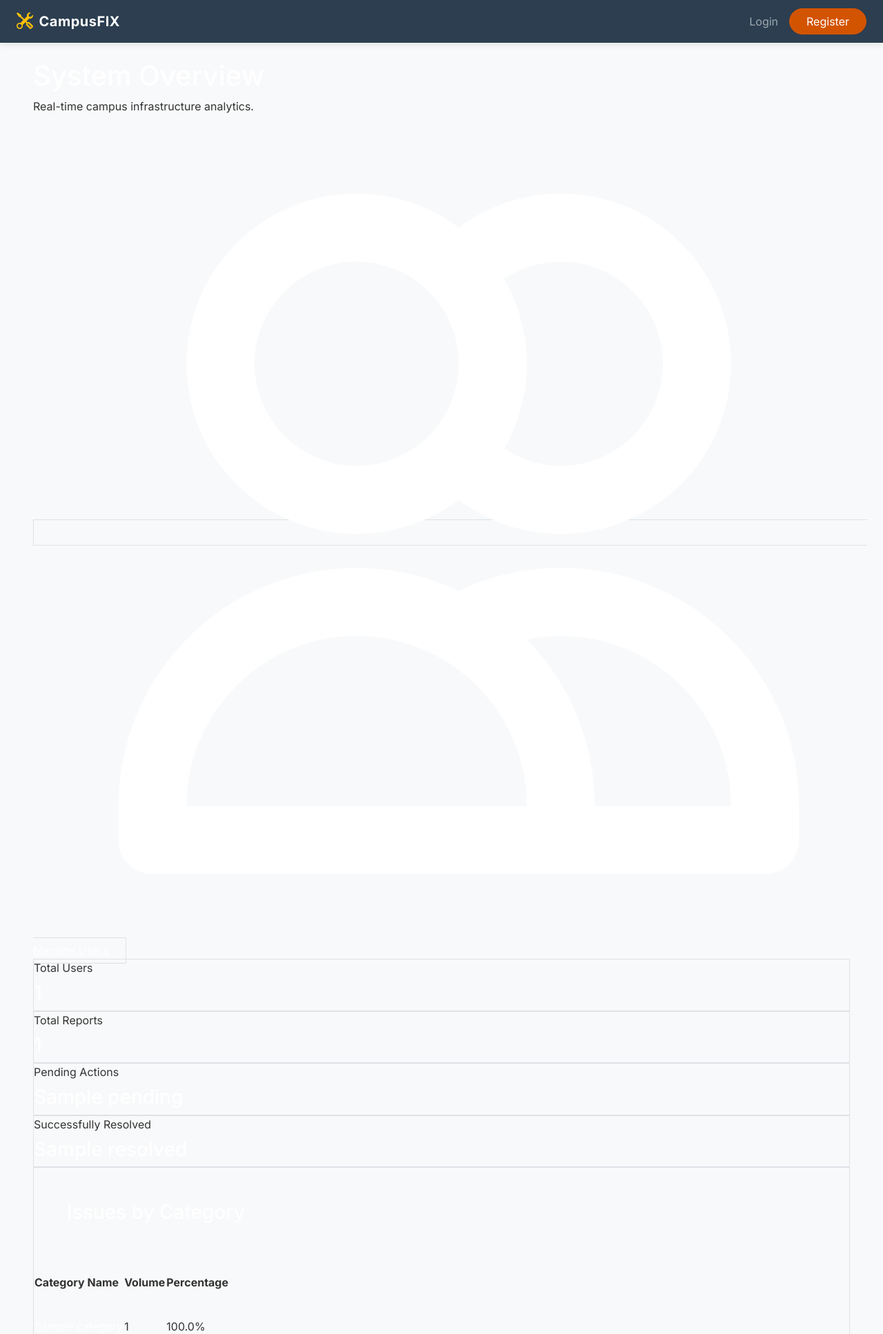
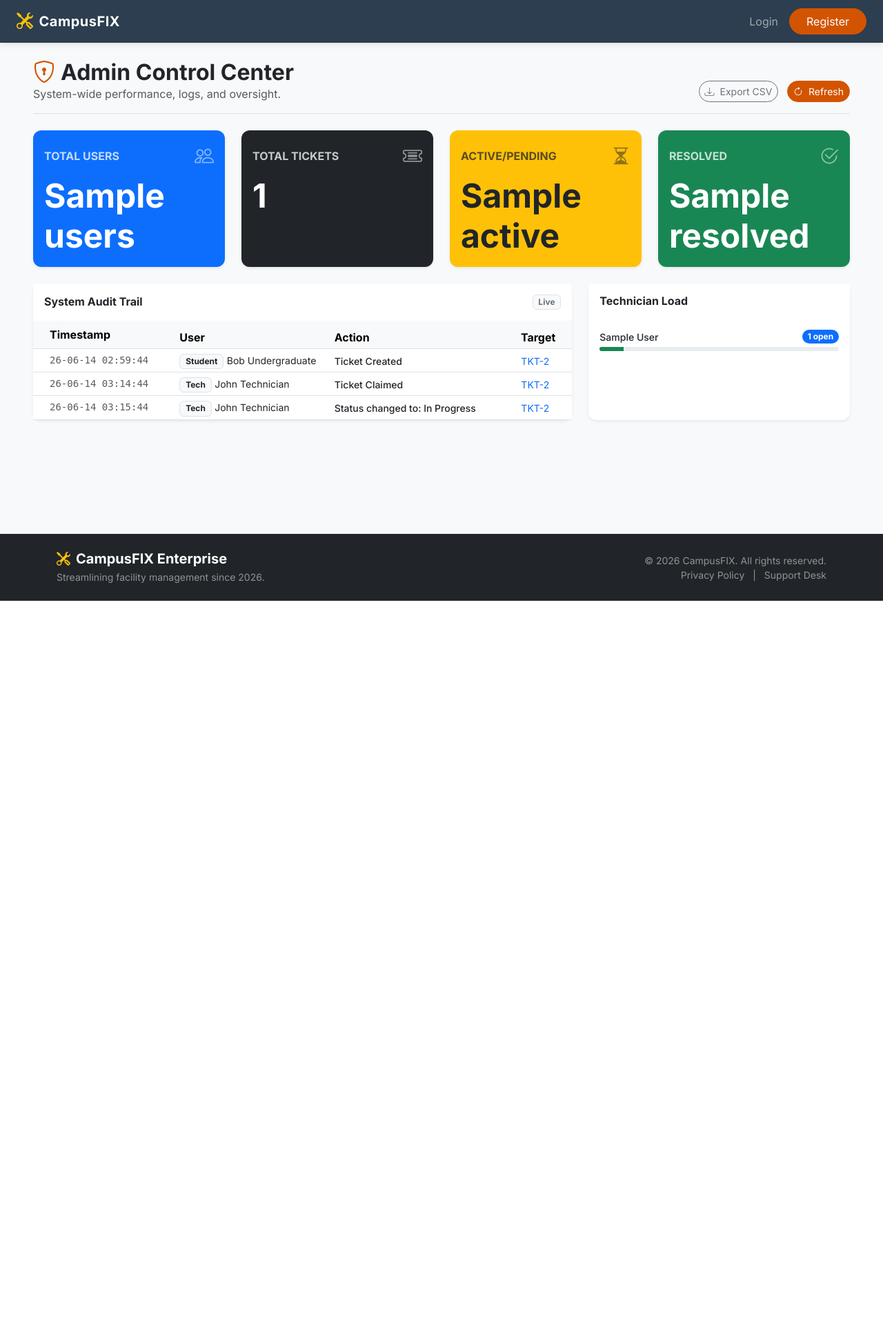
Before and after one commit to atleii/CampusFIX, a Flask app: template templates/admin_dashboard.html in a window 1280 px wide. Shown: the top 1934 px of the page at 69% size. After the commit the page ends 871 px from the top, so only its background shows below. Run offline with Flask 3, Linux system fonts and the light colour scheme; the template is opened without the code that fills it: values that come from a table or form of the project are taken from there, most other values are stand-ins (such as "Sample title", 1, 10 or a date in 2020); one stand-in notice (Sample message) is shown.

Commit message:
Enhance admin dashboard with new features and layout
Updated the admin dashboard layout and added new sections for system performance and user management.

```diff
--- a/templates/admin_dashboard.html
+++ b/templates/admin_dashboard.html
@@ -1,101 +1,119 @@
 {% extends "base.html" %}
-
+{% block title %}Admin Control Center{% endblock %}
 {% block content %}
-<div class="max-w-7xl mx-auto mt-4 space-y-8">
-
-    <div class="flex justify-between items-center">
+<div class="d-flex justify-content-between align-items-end mb-4 border-bottom pb-3 mt-3">
     <div>
-            <h1 class="text-2xl font-bold text-white tracking-tight">System Overview</h1>
-            <p class="text-sm text-gray-400">Real-time campus infrastructure analytics.</p>
+        <h2 class="fw-bold mb-0 text-dark"><i class="bi bi-shield-lock text-primary me-2"></i>Admin Control Center</h2>
+        <p class="text-muted mb-0">System-wide performance, logs, and oversight.</p>
     </div>
-        <a href="{{ url_for('manage_users') }}" class="px-4 py-2 bg-gray-800 hover:bg-gray-700 border border-gray-700 text-white rounded-lg text-sm font-medium transition-all flex items-center gap-2">
-            <svg class="w-4 h-4" fill="none" stroke="currentColor" viewBox="0 0 24 24"><path stroke-linecap="round" stroke-linejoin="round" stroke-width="2" d="M12 4.354a4 4 0 110 5.292M15 21H3v-1a6 6 0 0112 0v1zm0 0h6v-1a6 6 0 00-9-5.197M13 7a4 4 0 11-8 0 4 4 0 018 0z"></path></svg>
-            Manage Users
-        </a>
-    </div>
-
-    <div class="grid grid-cols-1 md:grid-cols-2 lg:grid-cols-4 gap-4">
-        <div class="bg-[#15151A] p-6 rounded-xl border border-gray-800 relative overflow-hidden group">
-            <div class="absolute right-0 top-0 w-16 h-16 bg-blue-500/10 rounded-bl-full -mr-4 -mt-4 transition-transform group-hover:scale-110"></div>
-            <p class="text-gray-400 text-xs font-medium uppercase tracking-wider mb-2">Total Users</p>
-            <h3 class="text-3xl font-bold text-white">{{ total_users }}</h3>
-        </div>
-
-        <div class="bg-[#15151A] p-6 rounded-xl border border-gray-800 relative overflow-hidden group">
-            <div class="absolute right-0 top-0 w-16 h-16 bg-purple-500/10 rounded-bl-full -mr-4 -mt-4 transition-transform group-hover:scale-110"></div>
-            <p class="text-gray-400 text-xs font-medium uppercase tracking-wider mb-2">Total Reports</p>
-            <h3 class="text-3xl font-bold text-white">{{ total_complaints }}</h3>
-        </div>
-
-        <div class="bg-[#15151A] p-6 rounded-xl border border-gray-800 relative overflow-hidden group border-b-2 border-b-red-500/50">
-            <p class="text-gray-400 text-xs font-medium uppercase tracking-wider mb-2 text-red-400">Pending Actions</p>
-            <h3 class="text-3xl font-bold text-white">{{ status_dict.get('Pending', 0) }}</h3>
-        </div>
-
-        <div class="bg-[#15151A] p-6 rounded-xl border border-gray-800 relative overflow-hidden group border-b-2 border-b-green-500/50">
-            <p class="text-gray-400 text-xs font-medium uppercase tracking-wider mb-2 text-green-400">Successfully Resolved</p>
-            <h3 class="text-3xl font-bold text-white">{{ status_dict.get('Resolved', 0) }}</h3>
+    <div>
+        <a href="{{ url_for('export_data') }}" class="btn btn-outline-secondary btn-sm rounded-pill"><i class="bi bi-download me-2"></i>Export CSV</a>
+        <button class="btn btn-primary btn-sm rounded-pill ms-2" onclick="location.reload();"><i class="bi bi-arrow-clockwise me-2"></i>Refresh</button>
     </div>
 </div>
 
-    <div class="grid grid-cols-1 lg:grid-cols-3 gap-8">
+<div class="row g-4 mb-4">
+    <div class="col-xl-3 col-md-6">
+        <div class="card bg-primary text-white border-0 shadow-sm h-100 p-3">
+            <div class="d-flex justify-content-between align-items-center mb-2">
+                <h6 class="fw-bold mb-0 text-uppercase opacity-75">Total Users</h6>
+                <i class="bi bi-people fs-3 opacity-50"></i>
+            </div>
+            <h2 class="display-5 fw-bold mb-0">{{ stats.users }}</h2>
+        </div>
+    </div>
+    <div class="col-xl-3 col-md-6">
+        <div class="card bg-dark text-white border-0 shadow-sm h-100 p-3">
+            <div class="d-flex justify-content-between align-items-center mb-2">
+                <h6 class="fw-bold mb-0 text-uppercase opacity-75">Total Tickets</h6>
+                <i class="bi bi-ticket-detailed fs-3 opacity-50"></i>
+            </div>
+            <h2 class="display-5 fw-bold mb-0">{{ stats.total_complaints }}</h2>
+        </div>
+    </div>
+    <div class="col-xl-3 col-md-6">
+        <div class="card bg-warning text-dark border-0 shadow-sm h-100 p-3">
+            <div class="d-flex justify-content-between align-items-center mb-2">
+                <h6 class="fw-bold mb-0 text-uppercase opacity-75">Active/Pending</h6>
+                <i class="bi bi-hourglass-split fs-3 opacity-50"></i>
+            </div>
+            <h2 class="display-5 fw-bold mb-0">{{ stats.active }}</h2>
+        </div>
+    </div>
+    <div class="col-xl-3 col-md-6">
+        <div class="card bg-success text-white border-0 shadow-sm h-100 p-3">
+            <div class="d-flex justify-content-between align-items-center mb-2">
+                <h6 class="fw-bold mb-0 text-uppercase opacity-75">Resolved</h6>
+                <i class="bi bi-check2-circle fs-3 opacity-50"></i>
+            </div>
+            <h2 class="display-5 fw-bold mb-0">{{ stats.resolved }}</h2>
+        </div>
+    </div>
+</div>
 
-        <div class="lg:col-span-2 bg-[#15151A] rounded-xl border border-gray-800 overflow-hidden">
-            <div class="p-5 border-b border-gray-800">
-                <h3 class="text-sm font-semibold text-white">Issues by Category</h3>
+<div class="row g-4">
+    <div class="col-lg-8">
+        <div class="card border-0 shadow-sm h-100">
+            <div class="card-header bg-white py-3 border-bottom-0 d-flex justify-content-between align-items-center">
+                <h6 class="fw-bold mb-0">System Audit Trail</h6>
+                <span class="badge bg-light text-secondary border">Live</span>
             </div>
-            <table class="w-full text-left text-sm">
-                <thead class="bg-[#0D0D12] text-gray-400 text-xs uppercase">
+            <div class="card-body p-0">
+                <div class="table-responsive" style="max-height: 400px; overflow-y: auto;">
+                    <table class="table table-hover table-sm align-middle mb-0">
+                        <thead class="table-light sticky-top">
                             <tr>
-                        <th class="px-6 py-3 font-medium">Category Name</th>
-                        <th class="px-6 py-3 font-medium text-right">Volume</th>
-                        <th class="px-6 py-3 font-medium text-right">Percentage</th>
+                                <th class="px-4 py-2">Timestamp</th>
+                                <th>User</th>
+                                <th>Action</th>
+                                <th class="text-end px-4">Target</th>
                             </tr>
                         </thead>
-                <tbody class="divide-y divide-gray-800">
-                    {% for category, count in category_counts %}
-                    <tr class="hover:bg-white/[0.02]">
-                        <td class="px-6 py-4 font-medium text-white">{{ category }}</td>
-                        <td class="px-6 py-4 text-right text-gray-300">{{ count }}</td>
-                        <td class="px-6 py-4 text-right">
-                            <div class="flex items-center justify-end gap-2">
-                                <span class="text-gray-400 text-xs">{{ ((count / total_complaints) * 100) | round(1) if total_complaints > 0 else 0 }}%</span>
-                                <div class="w-16 h-1.5 bg-gray-800 rounded-full overflow-hidden">
-                                    <div class="h-full bg-[#C84C2C]" style="width: {{ (count / total_complaints) * 100 if total_complaints > 0 else 0 }}%"></div>
-                                </div>
-                            </div>
+                        <tbody>
+                            {% for log in logs %}
+                            <tr>
+                                <td class="px-4 text-muted small" style="font-family: monospace;">{{ log.created_at.strftime('%y-%m-%d %H:%M:%S') }}</td>
+                                <td>
+                                    {% if log.user %}
+                                    <span class="badge bg-light text-dark border">{{ log.user.role }}</span> <span class="small">{{ log.user.full_name }}</span>
+                                    {% else %}<span class="text-muted small">System</span>{% endif %}
+                                </td>
+                                <td><span class="small text-dark fw-medium">{{ log.action }}</span></td>
+                                <td class="text-end px-4">
+                                    {% if log.complaint_id %}
+                                    <a href="{{ url_for('view_complaint', id=log.complaint_id) }}" class="btn btn-sm btn-link text-decoration-none py-0">TKT-{{ log.complaint_id }}</a>
+                                    {% endif %}
                                 </td>
                             </tr>
                             {% endfor %}
                         </tbody>
                     </table>
                 </div>
-
-        <div class="bg-[#15151A] rounded-xl border border-gray-800 flex flex-col h-[400px]">
-            <div class="p-5 border-b border-gray-800 flex justify-between items-center z-10">
-                <h3 class="text-sm font-semibold text-white flex items-center gap-2">
-                    <span class="relative flex h-2 w-2">
-                        <span class="animate-ping absolute inline-flex h-full w-full rounded-full bg-green-400 opacity-75"></span>
-                        <span class="relative inline-flex rounded-full h-2 w-2 bg-green-500"></span>
-                    </span>
-                    Live Audit Log
-                </h3>
-            </div>
-            <div class="flex-1 overflow-y-auto p-5 custom-scrollbar space-y-4">
-                {% for log in recent_activity %}
-                <div class="flex gap-3">
-                    <div class="w-8 h-8 rounded-full bg-gray-800 border border-gray-700 flex items-center justify-center shrink-0">
-                        <svg class="w-3.5 h-3.5 text-gray-400" fill="none" stroke="currentColor" viewBox="0 0 24 24"><path stroke-linecap="round" stroke-linejoin="round" stroke-width="2" d="M13 16h-1v-4h-1m1-4h.01M21 12a9 9 0 11-18 0 9 9 0 0118 0z"></path></svg>
-                    </div>
-                    <div>
-                        <p class="text-sm text-gray-300">{{ log.action }}</p>
-                        <p class="text-[10px] text-gray-500 mt-0.5">Ticket #{{ log.complaint_id }} • {{ log.created_at.strftime('%H:%M, %b %d') }}</p>
             </div>
         </div>
+    </div>
+    <div class="col-lg-4">
+        <div class="card border-0 shadow-sm h-100">
+            <div class="card-header bg-white py-3 border-bottom-0">
+                <h6 class="fw-bold mb-0">Technician Load</h6>
+            </div>
+            <div class="card-body">
+                {% for tech in techs %}
+                <div class="mb-3">
+                    <div class="d-flex justify-content-between align-items-center mb-1">
+                        <span class="fw-medium text-dark small">{{ tech.full_name }}</span>
+                        <span class="badge bg-primary rounded-pill">{{ tech.assigned_count }} open</span>
+                    </div>
+                    <div class="progress" style="height: 6px;">
+                        {% set pct = (tech.assigned_count / 10 * 100) if tech.assigned_count <= 10 else 100 %}
+                        <div class="progress-bar bg-{% if pct > 80 %}danger{% elif pct > 50 %}warning{% else %}success{% endif %}" role="progressbar" style="width: {{ pct }}%;"></div>
+                    </div>
+                </div>
+                {% else %}
+                <p class="text-muted small text-center py-4">No active technicians found.</p>
                 {% endfor %}
             </div>
         </div>
-
     </div>
 </div>
 {% endblock %}
```
Lines whose indentation alone changed are shown as unchanged.
